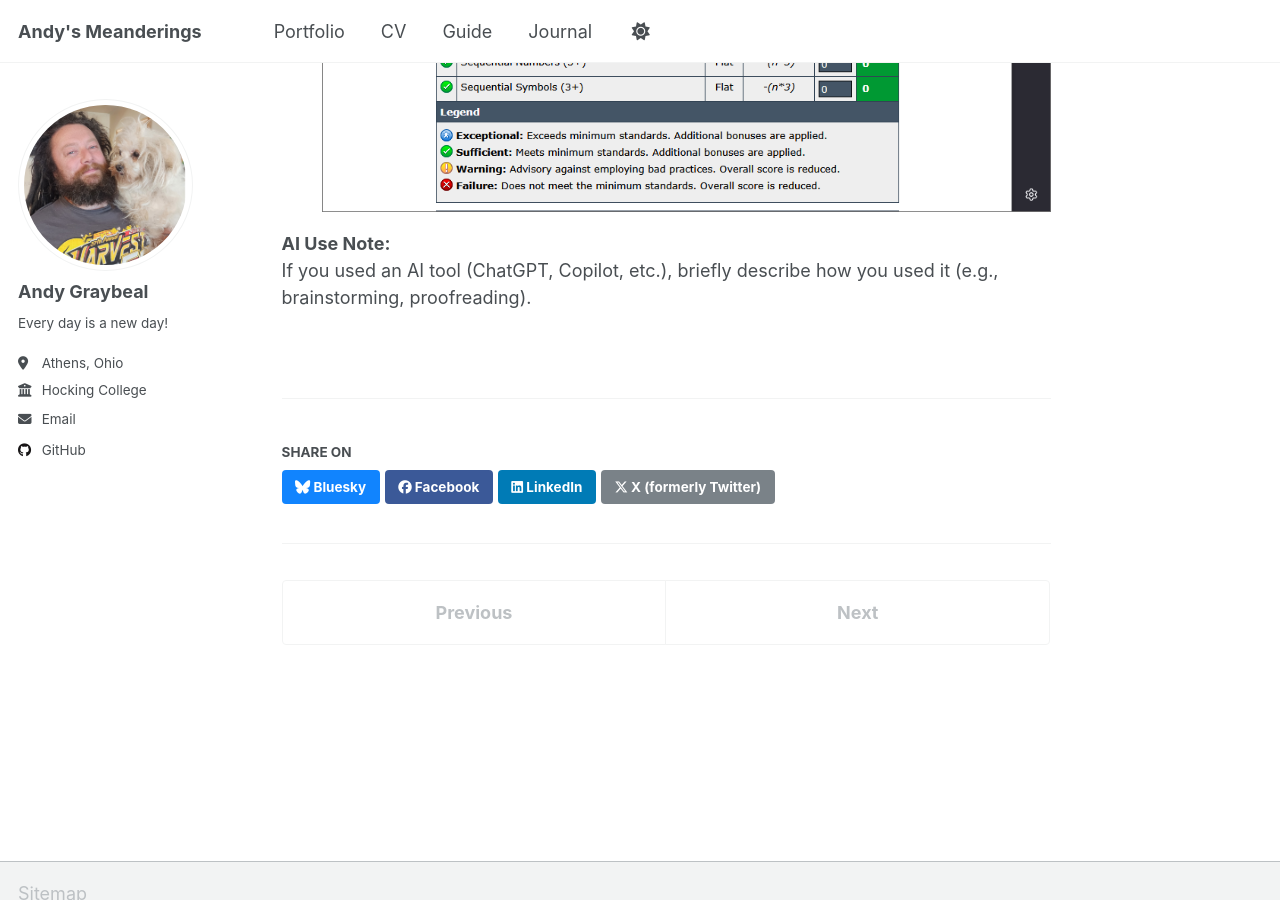
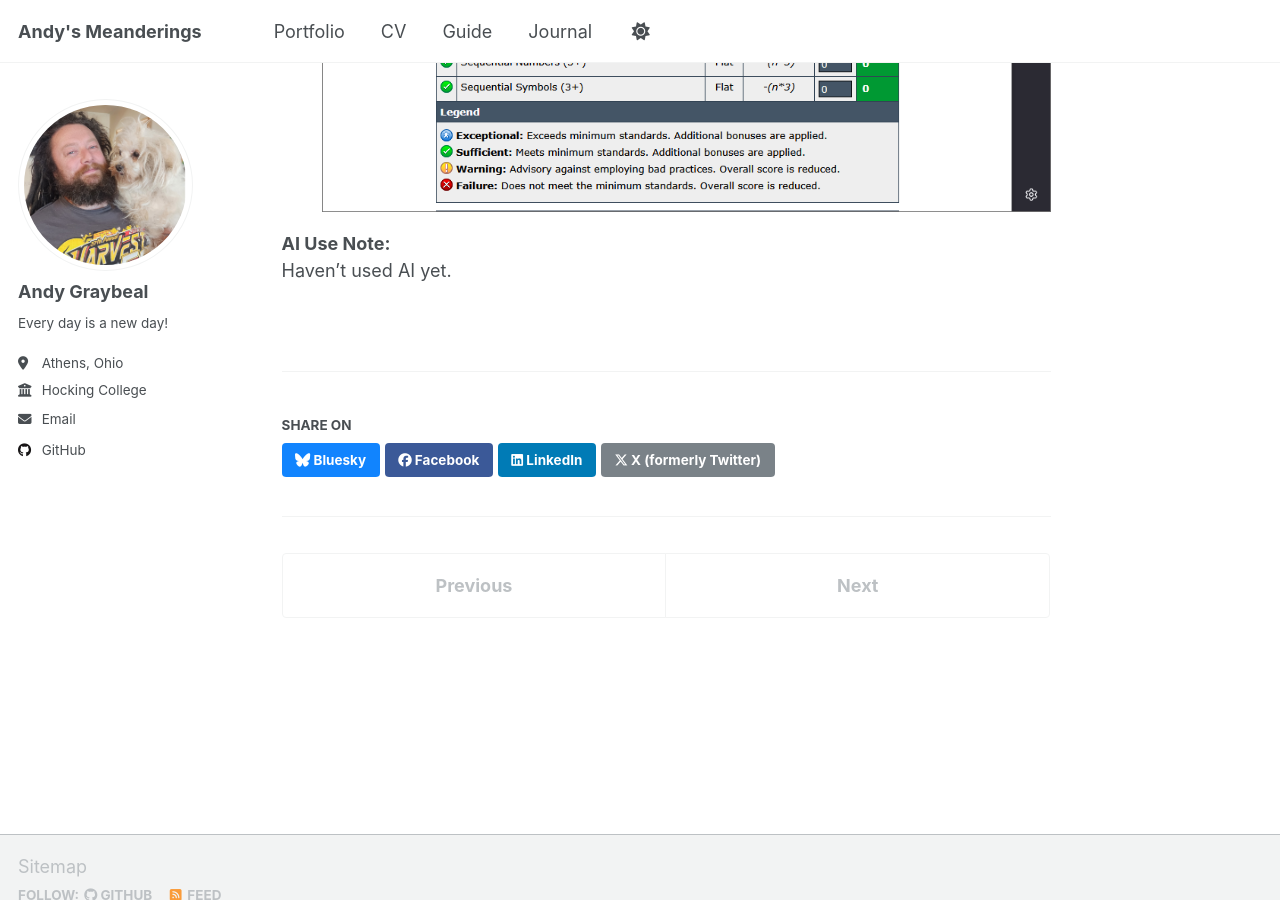
Before and after one commit to andy-graybeal/andy-graybeal.github.io, a Jekyll site: the page built from _portfolio/cybr-1100-security-awareness.md, in a window 1280 px wide and 900 px high, scrolled down 7136 px. Built offline with Jekyll 4.4.1, drawn with Linux system fonts in a browser that asks for light colours; a script that is not in the unit is left out.

Commit message:
Update cybr-1100-security-awareness.md

```diff
--- a/_portfolio/cybr-1100-security-awareness.md
+++ b/_portfolio/cybr-1100-security-awareness.md
@@ -44,4 +44,4 @@ We read about how cybersecurity is a responsibility that falls on each individua
 
 
 **AI Use Note:**
-If you used an AI tool (ChatGPT, Copilot, etc.), briefly describe how you used it (e.g., brainstorming, proofreading).
+Haven't used AI yet.
```
